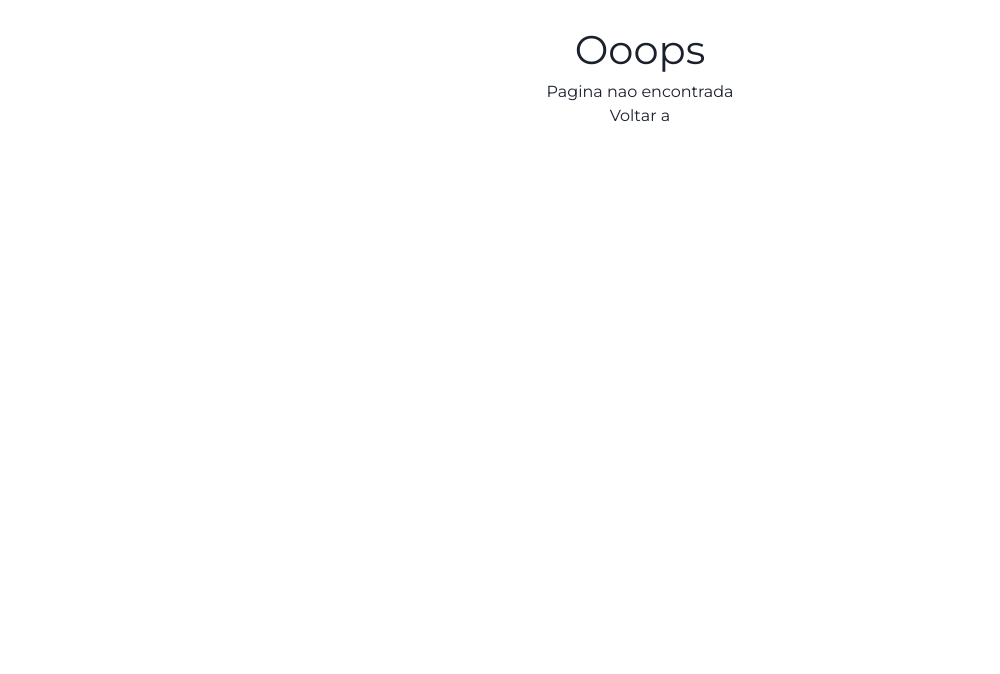
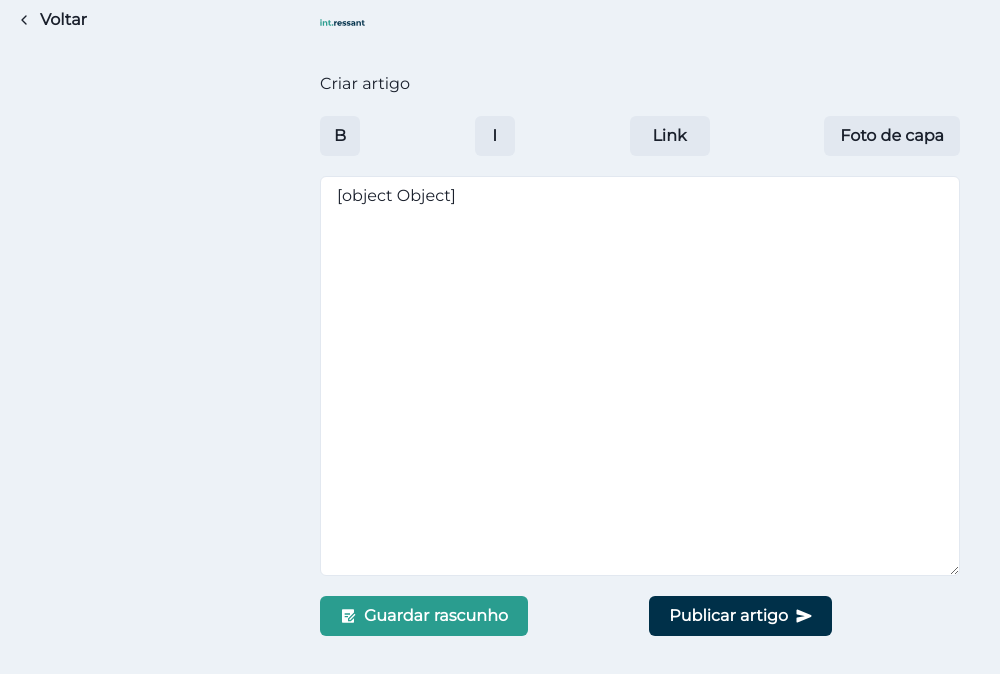
Before and after one commit to int-ressant/int-blog, a Next.js app in the folder client/int-blog/: page /post/create in a window 1280 px wide. Before the commit this address had no page. Shown: the top 674 px of the page, without its empty margins (0-1000 px from the left). Built offline with nearby package versions, Linux system fonts and the light colour scheme.

Commit message:
added create post structure

```diff
--- a/client/int-blog/package.json
+++ b/client/int-blog/package.json
@@ -16,6 +16,7 @@
     "cors": "^2.8.5",
     "framer-motion": "4",
     "next": "11.1.0",
+    "next-remove-imports": "^1.0.5",
     "react": "17.0.2",
     "react-dom": "17.0.2",
     "react-icons": "^4.2.0",
--- a/client/int-blog/pages/auth/register.js
+++ b/client/int-blog/pages/auth/register.js
@@ -215,7 +215,7 @@ function Register() {
                         errorBorderColor="red.200"
                         isInvalid={username.toLowerCase().includes('@')}
                       />
-                      {username.toLowerCase().includes('@') && <Text mt='1' mb='1' fontSize="xx-small" color="red.400">username nao pode conter @</Text>}
+                      {(username.toLowerCase().includes('@') && !!username) && <Text mt='1' mb='1' fontSize="xx-small" color="red.400">username nao pode conter @</Text>}
                       <Input
                         variant="filled"
                         placeholder="Email"
@@ -224,7 +224,7 @@ function Register() {
                         isInvalid={!email.toLowerCase().includes('@') | !email.toLocaleLowerCase().includes('.')}
                         errorBorderColor="red.200"
                       />
-                      {!email.toLowerCase().includes('@') | !email.toLocaleLowerCase().includes('.') ? <Text mt='1' fontSize="xx-small" color="red.400">email invalido</Text> : null}
+                      {(!email.toLowerCase().includes('@') | !email.toLocaleLowerCase().includes('.')) && !!email ? <Text mt='1' fontSize="xx-small" color="red.400">email invalido</Text> : null}
                       <InputGroup mt='5' size="md">
                         <Input
                           pr="4.5rem"
--- /dev/null
+++ b/client/int-blog/pages/post/create.js
@@ -0,0 +1,48 @@
+import React from 'react'
+import { Box, Flex, Text} from '@chakra-ui/layout'
+import { Button } from '@chakra-ui/button'
+import {FiChevronLeft} from 'react-icons/fi'
+import {RiDraftFill} from 'react-icons/ri'
+import {IoSend} from 'react-icons/io5'
+import Image from 'next/image'
+import {Textarea} from '@chakra-ui/react'
+
+export default function CreatePost() {
+    return (
+        <Box backgroundColor='gray.100' flex='1' >
+            <Flex flex='1' justifyContent='space-between' >
+            <Box flex='1' w='25vw' h='100vh'  ><Button backgroundColor='transparent' leftIcon={<FiChevronLeft/>}><Text>Voltar</Text></Button></Box>
+
+            <Box w='50vw' h='100vh'>
+                <Image src={'/intressantLOGO.svg'} width={45} height={45}/>
+                <Flex flexDirection='column' >
+                    <Flex mt='5' w='100%' justifyContent='space-between' flexDirection='row'>
+                        <Text>Criar artigo</Text>
+                        <Flex>
+
+                        </Flex>
+                    </Flex>
+                    <Flex mt='5' justifyContent='space-between' flexDirection='row'>
+                        <Button w='2' backgroundColor='gray.200' >B</Button>
+                        <Button w='2' backgroundColor='gray.200'>I</Button>
+                        <Button w='20' backgroundColor='gray.200'>Link</Button>
+                        <Button w='120' backgroundColor='gray.200'>Foto de capa</Button>
+
+                    </Flex>
+                    <Textarea placeholder='something' mt='5' h='50vh' w='100%' backgroundColor='white'>
+                        <Button>carregar imagem</Button>
+                    </Textarea>
+                    <Flex mt='5' w='80%' justifyContent='space-between'>
+                        <Button leftIcon={<RiDraftFill/>} color='white' backgroundColor='green.light' p='5'>Guardar rascunho</Button>
+                        <Button rightIcon={<IoSend/>} color='white' backgroundColor='blue.dark' p='5'>Publicar artigo</Button>
+                    </Flex>
+
+                </Flex>
+            </Box>
+
+            <Box w='25vw' h='100vh'  ></Box>
+            </Flex>
+
+        </Box>
+    )
+}
```
Also changed, not shown: client/int-blog/pages/auth/login.js (+3 -5 lines), client/int-blog/pages/index.js (+5 -2 lines), 1 other file (tests, documents, lock files or other folders).
